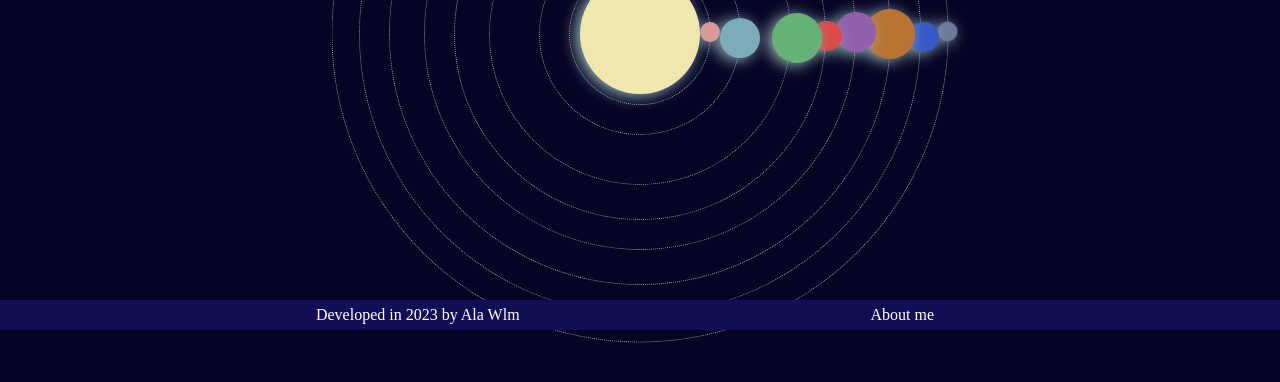
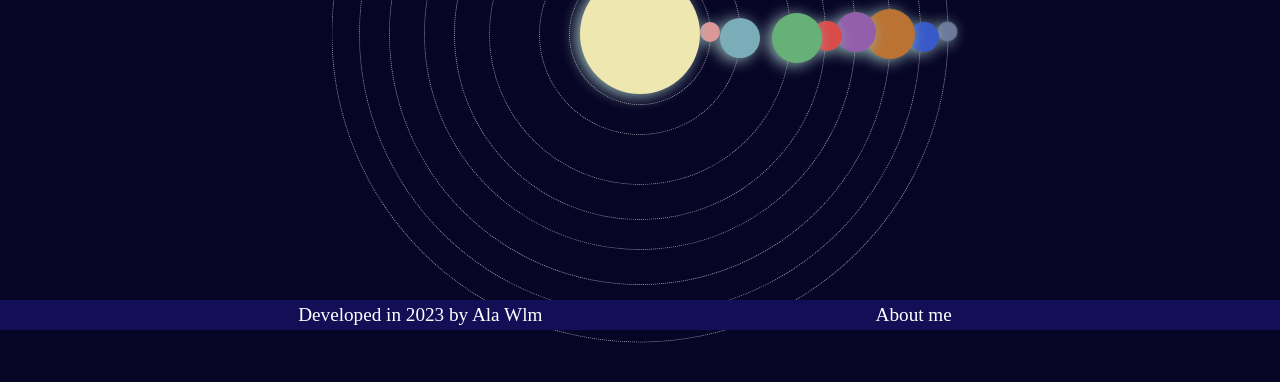
Before and after one commit to alawllm/planets_finder, a React (Vite) app: page / in a window 1280 px wide. Shown: the part 470-852 px from the top of the page. Built offline with nearby package versions, Linux system fonts and the light colour scheme; a web font is replaced by a local one.

Commit message:
planet name on hover, separated planet components

```diff
--- a/src/components/Footer/footer.styles.css
+++ b/src/components/Footer/footer.styles.css
@@ -10,7 +10,7 @@
     padding: 5px;
     width: 100%;
     left: 0;
-    font-size: 1rem;
+    font-size: 1.2rem;
 
     p {
         padding: 0;
@@ -23,6 +23,7 @@
 
         &:hover {
             text-decoration: underline;
+            cursor: pointer;
         }
     }
 }
--- a/src/components/Planet/planet.component.jsx
+++ b/src/components/Planet/planet.component.jsx
@@ -1,16 +1,8 @@
-export const PlanetStatic = ({ name, onClick }) => {
+const Planet = ({ name, onClick, dataName }) => {
+    console.log(name)
     return (
-        <>
-            <div className={`${name} planet-child`} onClick={onClick}></div>
-            <p className="planet-text">{name}</p>
-        </>
-    )
-}
-
-const Planet = ({ name, onClick }) => {
-    return (
-        <div className={`${name}-outline`} onClick={onClick} >
-            <div className={`${name} planet-child`}></div>
+        <div className={`${name}-outline`} onClick={onClick}  >
+            <div className={`${name} planet-child`} data-name={dataName}></div>
         </div>
     )
 }
--- /dev/null
+++ b/src/components/PlanetStatic/planetstatic.component.jsx
@@ -0,0 +1,10 @@
+export const PlanetStatic = ({ name, onClick }) => {
+    return (
+        <>
+            <div className={`${name} planet-child`} onClick={onClick}></div>
+            <p className="planet-text">{name}</p>
+        </>
+    )
+}
+
+export default PlanetStatic;
--- a/src/components/Solar System/solarsystem.component.jsx
+++ b/src/components/Solar System/solarsystem.component.jsx
@@ -1,17 +1,17 @@
 import { useNavigate } from 'react-router-dom';
 import axios from "axios";
-import Planet, { PlanetStatic } from '../Planet/planet.component';
+import Planet from '../Planet/planet.component';
+import PlanetStatic from '../PlanetStatic/planetstatic.component';
 import './solarsystem.styles.css'
 import './animation.styles.css'
 
 const SolarSystem = () => {
-    const planets = ['sun', 'mercury', 'venus', 'earth', 'mars', 'jupiter', 'saturn', 'uranus', 'neptune']
-    const reversed = planets.reverse()
+    const planetNames = ['sun', 'mercury', 'venus', 'earth', 'mars', 'jupiter', 'saturn', 'uranus', 'neptune']
+    const reversedNames = [...planetNames].reverse()
     const navigateTo = useNavigate();
 
     const handleClick = (planetName) => {
         if (!planetName) return;
-        console.log('planet name:', planetName)
 
         const options = {
             method: 'GET',
@@ -34,25 +34,23 @@ const SolarSystem = () => {
             }
         }
         fetchData();
-    }
 
-    const handleClick2 = (planetName) => {
-        console.log(planetName)
     }
 
     return (
         <>
             <div className="solarsystem-container">
                 <div className="hide-on-small-screen">
-                    {reversed.map((planet) => (
+                    {reversedNames.map((planet) => (
                         <Planet
                             key={planet}
                             name={planet}
+                            dataName={`${planet}`}
                             onClick={() => handleClick(planet)} />
                     ))}
                 </div>
                 <div className="show-on-small-screen">
-                    {planets.map((planet) => (
+                    {planetNames.map((planet) => (
                         <PlanetStatic
                             key={planet}
                             name={planet}
--- a/src/components/Solar System/solarsystem.styles.css
+++ b/src/components/Solar System/solarsystem.styles.css
@@ -4,6 +4,36 @@
     box-sizing: border-box;
     height: 640px;
     width: 640px;
+
+    .hide-on-small-screen {
+        &:hover .planet-child {
+            animation-play-state: paused;
+            cursor: pointer;
+        }
+
+        & .planet-child:hover::after {
+            content: attr(data-name);
+            background-color: rgba(55, 54, 59, 0.85);
+            position: absolute;
+            display: block;
+            bottom: -40px;
+            left: 50%;
+            transform: translateX(-50%);
+            color: white;
+            padding: 3px;
+            border-radius: 4px;
+            font-size: 20px;
+            line-height: 22px;
+            text-align: center;
+        }
+    }
+
+    .planet-child {
+        border-radius: 50%;
+        position: absolute;
+        box-shadow: -4px 2px 15px #99b9b6;
+        transform: translate(-50%, -50%);
+    }
 
     .neptune-outline,
     .uranus-outline,
@@ -17,13 +47,6 @@
         border: 1px dotted rgba(252, 252, 252, 0.6);
         top: 50%;
         left: 50%;
-        transform: translate(-50%, -50%);
-    }
-
-    .planet-child {
-        border-radius: 50%;
-        position: absolute;
-        box-shadow: -4px 2px 15px #99b9b6;
         transform: translate(-50%, -50%);
     }
 
@@ -158,23 +181,17 @@
         left: 50%;
         top: 50%;
     }
-}
 
-.hide-on-small-screen:hover .planet-child {
-    animation-play-state: paused;
+    .show-on-small-screen {
+        display: none;
+    }
 }
 
 @media(max-width: 640px) {
     .hide-on-small-screen {
         display: none;
     }
-}
 
-.show-on-small-screen {
-    display: none;
-}
-
-@media(max-width: 640px) {
     .solarsystem-container {
         width: 360px;
         height: 260vh;
@@ -191,6 +208,7 @@
                 position: static;
                 transform: scale(2.2);
                 box-shadow: -4px 2px 10px #7c7c7c;
+                cursor: pointer;
             }
 
             .sun {
--- a/src/routes/navigation/navigation.styles.css
+++ b/src/routes/navigation/navigation.styles.css
@@ -20,4 +20,5 @@
     cursor: pointer;
     text-decoration: none;
     color: white;
+    cursor: pointer;
 }
```
